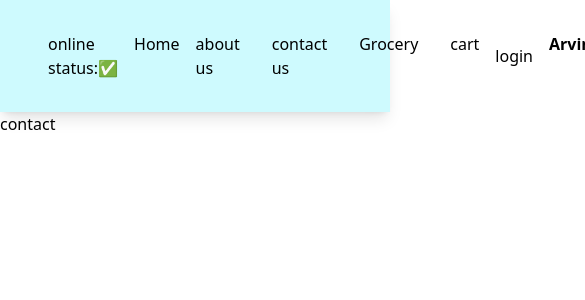
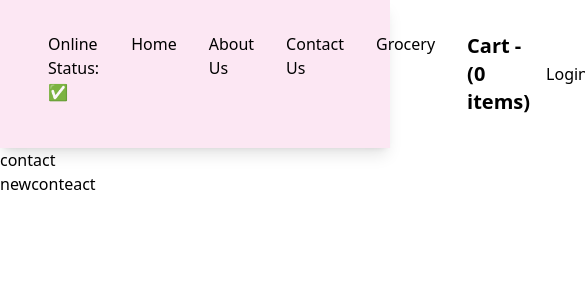
Before and after one commit to arvinxlogic/food-app, a React (Vite) app: page /contact in a window 390 px wide. Shown: the top 300 px of the page, 585 px wide, since content can reach past the window. Built offline with nearby package versions, Linux system fonts and the light colour scheme.

Commit message:
used redux tookit

```diff
--- a/package.json
+++ b/package.json
@@ -9,9 +9,11 @@
   "author": "",
   "license": "ISC",
   "dependencies": {
+    "@reduxjs/toolkit": "^2.8.2",
     "@tailwindcss/postcss": "^4.1.11",
     "react": "^19.1.0",
     "react-dom": "^19.1.0",
+    "react-redux": "^9.2.0",
     "react-router-dom": "^6.20.1",
     "tailwindcss": "^4.1.11"
   },
--- a/src/Components/Contact.js
+++ b/src/Components/Contact.js
@@ -4,6 +4,7 @@ const Contact = () => {
   return (
     <>
       <h1>contact</h1>
+      <h2>newconteact</h2>
     </>
   )
 }
--- a/src/Components/Header.js
+++ b/src/Components/Header.js
@@ -1,42 +1,61 @@
-import { useContext, useEffect, useState } from "react";
 import { LOGO_URL } from "../utils/constants";
+import { useState, useContext } from "react";
 import { Link } from "react-router-dom";
 import useOnlineStatus from "../utils/useOnlineStatus";
 import UserContext from "../utils/UserContext";
+import { useSelector } from "react-redux";
+
 const Header = () => {
-  const [btnNameReact, setBtnNameReact] = useState("login");
+  const [btnNameReact, setBtnNameReact] = useState("Login");
 
- const onlineStatus=useOnlineStatus();
-const {loggedInUser}=useContext(UserContext);
+  const onlineStatus = useOnlineStatus();
+
+  const { loggedInUser } = useContext(UserContext);
+  //console.log(loggedInUser);
+
+  // Subscribing to the store using a Selector
+  const cartItems = useSelector((store) => store.cart.items);
+  //console.log(cartItems);
 
   return (
-    <div className="justify-between flex bg-cyan-100 shadow-lg sm:bg-yellow-100 lg:to-blue-200 ">
+    <div className="flex justify-between bg-pink-100 shadow-lg sm:bg-yellow-50 lg:bg-green-50">
       <div className="logo-container">
-        <img className="w-50" src={LOGO_URL} />
+        <img className="w-56" src={LOGO_URL} />
       </div>
       <div className="flex items-center">
         <ul className="flex p-4 m-4">
-            <li className="px-4"> online status:{onlineStatus?"✅":"🔴"}</li>
-          <li>
-            <Link to="">Home</Link></li>
-          <li className="px-4"><Link to="/about">about us</Link></li>
-          <li className="px-4"><Link to="/contact">contact us</Link></li>
-          <li className="px-4"> <Link to="/grocery">Grocery</Link></li>
-          <li className="px-4">cart</li>
+          <li className="px-4">Online Status: {onlineStatus ? "✅" : "🔴"}</li>
+          <li className="px-4">
+            <Link to="/">Home</Link>
+          </li>
+          <li className="px-4">
+            <Link to="/about">About Us</Link>
+          </li>
+          <li className="px-4">
+            <Link to="/contact">Contact Us</Link>
+          </li>
+          <li className="px-4">
+            <Link to="/grocery">Grocery</Link>
+          </li>
+          <li className="px-4 font-bold text-xl">
+            <Link to="/cart">Cart - ({cartItems.length} items)</Link>
+          </li>
           <button
             className="login"
             onClick={() => {
-              btnNameReact == "login"
-                ? setBtnNameReact("logout")
-                : setBtnNameReact("login");
+              btnNameReact === "Login"
+                ? setBtnNameReact("Logout")
+                : setBtnNameReact("Login");
             }}
           >
             {btnNameReact}
           </button>
-          <li className="px-4 font-bold">{loggedInUser}</li>
+
+          <li className="px-4 ">{loggedInUser}</li>
         </ul>
       </div>
     </div>
   );
 };
+
 export default Header;
```
Also changed, not shown: 6 other files (tests, documents, lock files or other folders).
